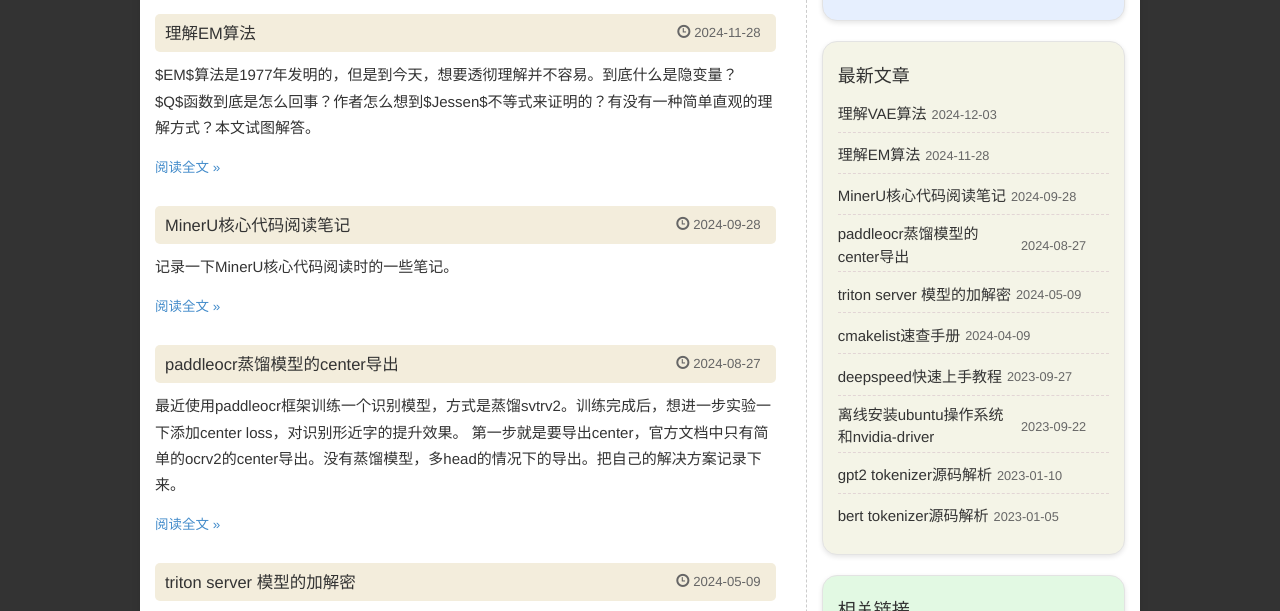
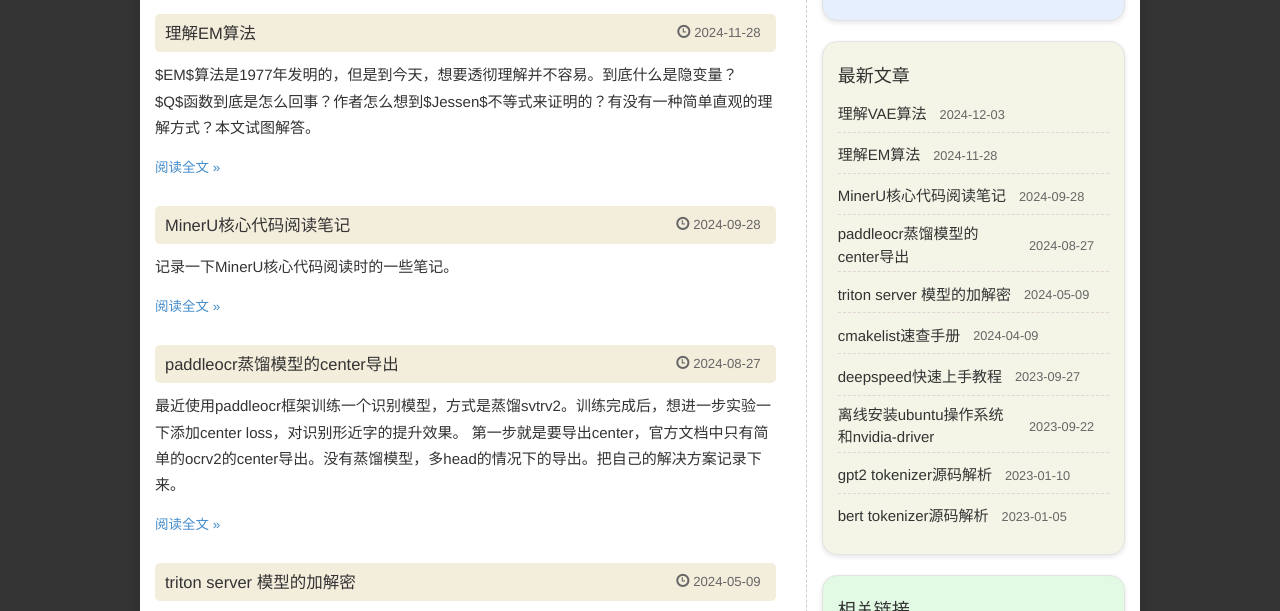
Before and after one commit to liwenju0/liwenju0.github.io, a Jekyll site: the page built from index.html, in a window 1280 px wide. Shown: the part 1070-1681 px from the top of the page. Built offline with Jekyll 4.4.1, drawn with Linux system fonts in a browser that asks for light colours; the list of posts is cut into pages by our own code; comment, search, counter and statistics services are not loaded.

Commit message:
调整日期

```diff
--- a/css/blog.css
+++ b/css/blog.css
@@ -337,7 +337,7 @@ img {
 .recent-post-item .post-date {
   font-size: 0.85em;
   color: #666;
-  margin-right: 8px;
+  margin-left: 8px;
   min-width: 85px;
   line-height: inherit;  /* 继承父元素的行高 */
 }
```
